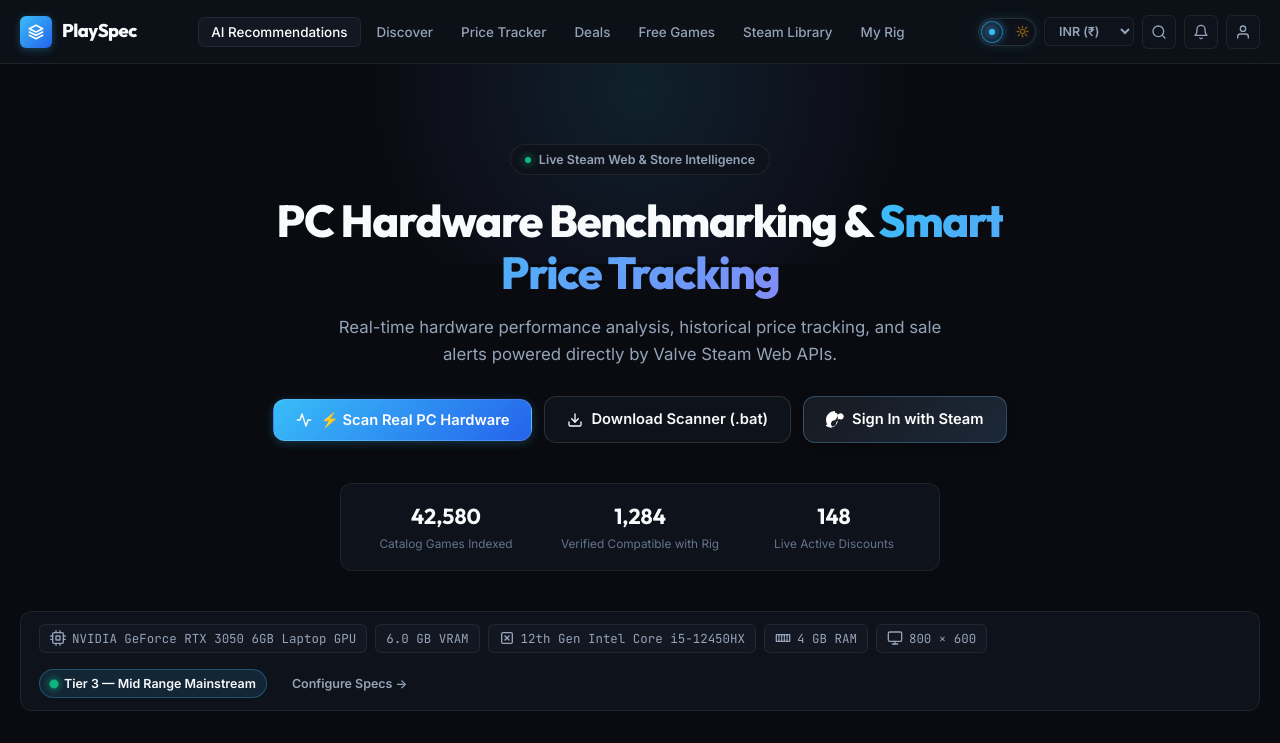
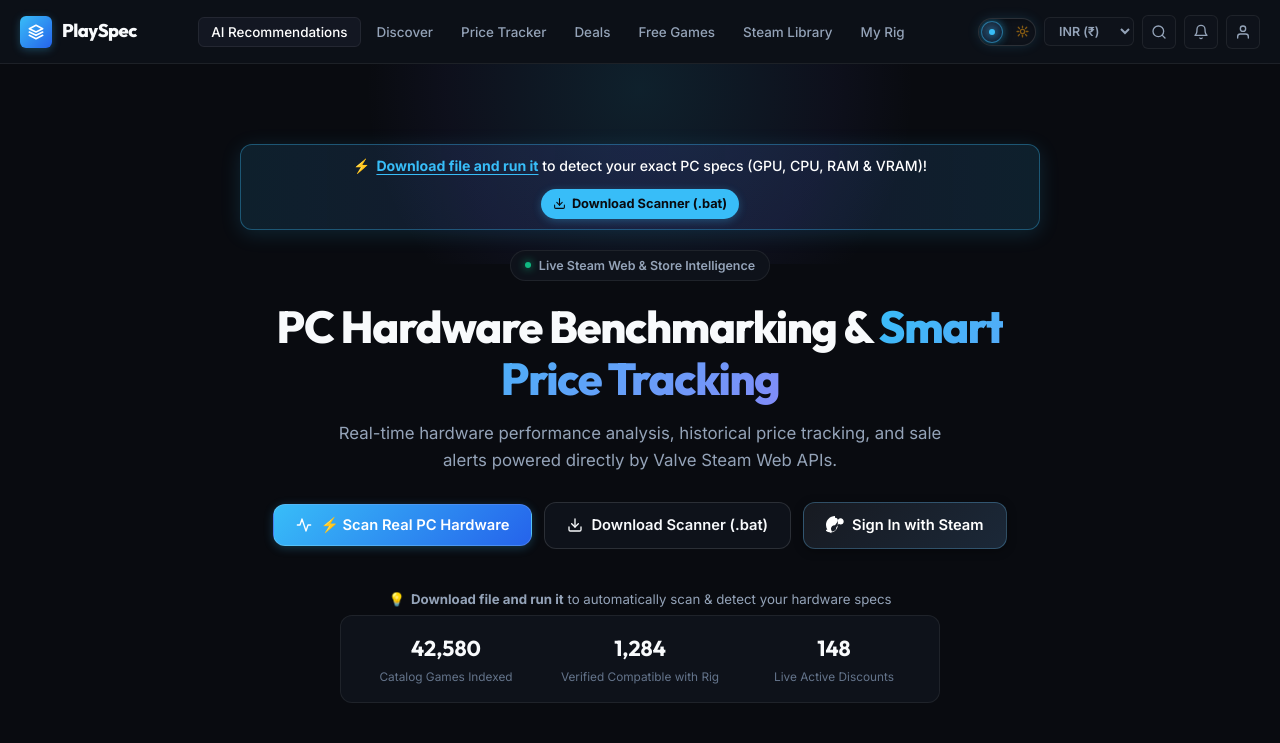
Before and after one commit to somilkukreja/PlaySpec, a plain HTML site: page index.html in a window 1280 px wide. Shown: the top 743 px of the page. Drawn offline with nearby package versions, Linux system fonts and the light colour scheme; no server answers.

Commit message:
feat: Add prominent top notice banner: Download file and run it to detect PC specs

```diff
--- a/index.html
+++ b/index.html
@@ -185,6 +185,18 @@
     <div class="hero-glow"></div>
     <div class="container">
       <div class="hero-content">
+        <!-- Top Notice Banner -->
+        <div class="scanner-top-banner">
+          <span class="banner-text">
+            <span>⚡</span>
+            <span><strong>Download file and run it</strong> to detect your exact PC specs (GPU, CPU, RAM & VRAM)!</span>
+          </span>
+          <a href="downloads/PlaySpec-QuickScan.bat" download class="btn-banner-download">
+            <svg class="svg-icon svg-stroke" viewBox="0 0 24 24" style="width:13px;height:13px"><path d="M21 15v4a2 2 0 0 1-2 2H5a2 2 0 0 1-2-2v-4"></path><polyline points="7 10 12 15 17 10"></polyline><line x1="12" y1="15" x2="12" y2="3"></line></svg>
+            Download Scanner (.bat)
+          </a>
+        </div>
+
         <div class="hero-tag">
           <span class="hero-tag-ping"></span>
           <span>Live Steam Web & Store Intelligence</span>
@@ -221,6 +233,11 @@
             </svg>
             Sign In with Steam
           </a>
+        </div>
+
+        <div style="margin-top:10px;margin-bottom:6px;font-size:0.83rem;color:var(--text-secondary);display:flex;align-items:center;justify-content:center;gap:6px">
+          <span style="color:var(--brand-blue)">💡</span>
+          <span><strong>Download file and run it</strong> to automatically scan & detect your hardware specs</span>
         </div>
 
         <div class="hero-stats">
--- a/styles.css
+++ b/styles.css
@@ -2970,3 +2970,55 @@
   padding: 4px 10px;
   border-radius: var(--radius-full);
 }
+
+/* ── Top Notice Scanner Banner ── */
+.scanner-top-banner {
+  display: flex;
+  align-items: center;
+  justify-content: center;
+  gap: 12px;
+  background: linear-gradient(90deg, rgba(56, 189, 248, 0.12) 0%, rgba(99, 102, 241, 0.15) 50%, rgba(56, 189, 248, 0.12) 100%);
+  border: 1px solid rgba(56, 189, 248, 0.35);
+  border-radius: var(--radius-md);
+  padding: 10px 18px;
+  margin-bottom: 20px;
+  box-shadow: 0 4px 20px rgba(56, 189, 248, 0.15);
+  flex-wrap: wrap;
+}
+
+.banner-text {
+  color: #ffffff;
+  font-size: 0.88rem;
+  font-weight: 500;
+  display: flex;
+  align-items: center;
+  gap: 6px;
+}
+
+.banner-text strong {
+  color: var(--brand-blue);
+  font-weight: 700;
+  text-decoration: underline;
+  text-underline-offset: 3px;
+}
+
+.btn-banner-download {
+  display: inline-flex;
+  align-items: center;
+  gap: 6px;
+  background: var(--brand-blue);
+  color: #090b10 !important;
+  font-weight: 700;
+  font-size: 0.8rem;
+  padding: 5px 12px;
+  border-radius: var(--radius-full);
+  text-decoration: none;
+  transition: all var(--transition-fast);
+  box-shadow: 0 2px 8px rgba(56, 189, 248, 0.3);
+}
+
+.btn-banner-download:hover {
+  background: #ffffff;
+  transform: translateY(-1px);
+  box-shadow: 0 4px 14px rgba(56, 189, 248, 0.45);
+}
```
